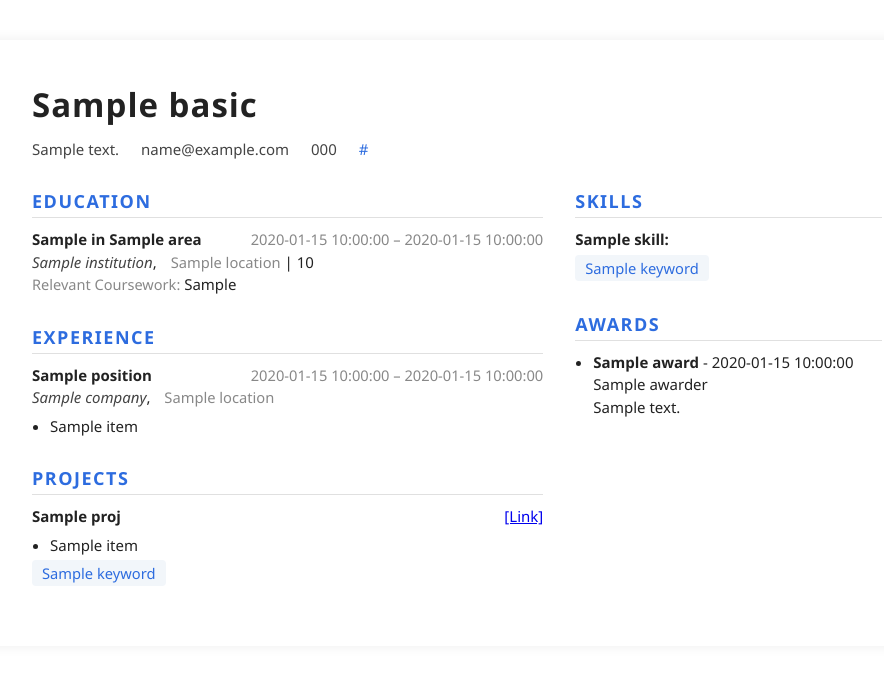
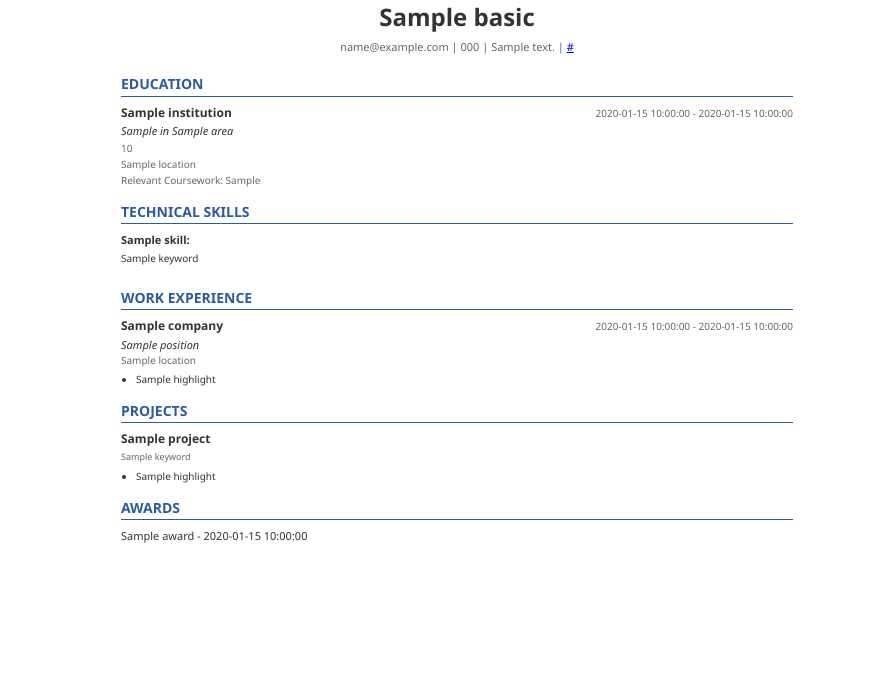
Before and after one commit to Lawrence-Xie999/resume, a Flask app: template backend/templates/default_template.html in a window 1280 px wide. Shown: the top 685 px of the page, without its empty margins (183-1067 px from the left). Run offline with Flask 3, Linux system fonts and the light colour scheme; the template is opened without the code that fills it: most values are stand-ins (such as "Sample title", 1, 10 or a date in 2020).

```diff
--- a/backend/app.py
+++ b/backend/app.py
@@ -4,6 +4,7 @@ from flask import Flask
 from services.openai_client import apikey_bp
 from dotenv import load_dotenv
 from docs.upload import upload_bp
+from docs.generate import generate_bp
 
 load_dotenv()
 
@@ -12,9 +13,9 @@ app.secret_key=os.getenv("SESSION_SECRET_KEY")
 if not app.secret_key:
     raise RuntimeError("SESSION_SECRET_KEY Not Set")
 
-
 app.register_blueprint(apikey_bp)
 app.register_blueprint(upload_bp)
+app.register_blueprint(generate_bp)
 
 if __name__=="__main__":
     app.run(host="127.0.0.1",port=5001, debug= True)
--- a/backend/docs/extract.py
+++ b/backend/docs/extract.py
@@ -39,7 +39,7 @@ def extract_bp()->str:
 
     if not resume_filename or jd_filename:
         status["message"] = "extract_text"
-        status["error"] = "No filename provided"
+        status["error"] = "No filename"
         status["code"] = 400
         return jsonify(status), status["code"]
 
--- a/backend/docs/upload.py
+++ b/backend/docs/upload.py
@@ -17,7 +17,7 @@ def allowed_file(filename:str) -> bool:
     return '.' in filename and filename.rsplit('.',1)[1].lower() in ALLOWED_EXTENSIONS
 
 # Get a filename different from existing files
-def get_unique_filename(folder,filename):
+def get_unique_filename(folder:str,filename:str)->str:
     name, ext=os.path.splitext(filename)
     counter=1
     new_filename=filename
--- a/backend/templates/default_template.html
+++ b/backend/templates/default_template.html
@@ -3,188 +3,233 @@
 <head>
     <meta charset="UTF-8">
     <title>{{ basics.name }} - Resume</title>
-    <meta name="viewport" content="width=device-width, initial-scale=1">
     <style>
-        /* Reset and base styles */
-        html, body {
+        @page {
+            size: A4;
+            margin: 0.5in;  /* Reduced margin to give more space */
+        }
+
+        body {
             margin: 0;
             padding: 0;
-            font-family: 'Segoe UI', 'Arial', sans-serif;
-            background: #fff;
-            color: #222;
-            font-size: 15px;
-            line-height: 1.5;
+            font-family: 'Segoe UI', Arial, sans-serif;
+            font-size: 11px;
+            line-height: 1.4;
+            color: #333;
         }
-        body {
-            max-width: 850px;
-            margin: 40px auto;
-            padding: 40px 50px;
-            box-shadow: 0 0 12px #eee;
-            background: #fff;
+
+        .container {
+            max-width: 7in;
+            margin: 0 auto;
+            padding: 0;
         }
-        h1, h2, h3 {
-            margin: 0 0 8px 0;
-            font-weight: 600;
+
+        /* Header */
+        .header {
+            text-align: center;
+            margin-bottom: 20px;
         }
-        h1 {
-            font-size: 2.2em;
-            letter-spacing: 1px;
+
+        .name {
+            font-size: 24px;
+            font-weight: bold;
+            margin-bottom: 5px;
         }
-        h2 {
-            font-size: 1.2em;
-            color: #2d6cdf;
-            border-bottom: 1.5px solid #e0e0e0;
+
+        .contact {
+            font-size: 11px;
+            color: #666;
+        }
+
+        /* Sections */
+        .section {
+            margin-bottom: 15px;
+        }
+
+        .section-title {
+            font-size: 14px;
+            font-weight: bold;
+            color: #2c5aa0;
+            border-bottom: 1px solid #2c5aa0;
+            margin-bottom: 8px;
             padding-bottom: 2px;
-            margin-top: 28px;
+        }
+
+        /* Education */
+        .edu-item {
             margin-bottom: 10px;
-            text-transform: uppercase;
-            letter-spacing: 1.5px;
         }
-        .section {
-            margin-bottom: 18px;
-        }
-        .contact-info {
-            margin-top: 8px;
-            font-size: 1em;
-            color: #444;
-        }
-        .contact-info span {
-            margin-right: 18px;
-        }
-        .contact-info a {
-            color: #2d6cdf;
-            text-decoration: none;
-        }
-        .two-col {
-            display: flex;
-            gap: 32px;
-        }
-        .left-col {
-            flex: 2;
-        }
-        .right-col {
-            flex: 1.2;
-        }
-        .edu-entry, .work-entry, .project-entry {
-            margin-bottom: 16px;
-        }
-        .edu-header, .work-header, .project-header {
+
+        .edu-header {
             display: flex;
             justify-content: space-between;
             align-items: baseline;
         }
-        .edu-degree, .work-title, .project-title {
-            font-weight: 600;
+
+        .edu-institution {
+            font-weight: bold;
+            font-size: 12px;
         }
-        .edu-institution, .work-company {
+
+        .edu-dates {
+            font-size: 10px;
+            color: #666;
+        }
+
+        .edu-degree {
             font-style: italic;
-            color: #444;
+            margin-top: 2px;
         }
-        .edu-date, .work-date, .project-date {
-            color: #888;
-            font-size: 0.98em;
-            margin-left: 10px;
-            white-space: nowrap;
+
+        .edu-details {
+            font-size: 10px;
+            color: #666;
+            margin-top: 2px;
         }
-        .edu-location, .work-location {
-            color: #888;
-            font-size: 0.98em;
-            margin-left: 10px;
+
+        /* Skills */
+        .skills-grid {
+            display: grid;
+            grid-template-columns: 1fr 1fr;
+            gap: 10px;
         }
-        ul {
-            margin: 6px 0 0 18px;
-            padding: 0;
+
+        .skill-category {
+            margin-bottom: 8px;
         }
-        ul li {
+
+        .skill-name {
+            font-weight: bold;
             margin-bottom: 3px;
         }
-        .skills-list, .keywords-list {
+
+        .skill-items {
+            font-size: 10px;
+        }
+
+        /* Work Experience */
+        .work-item {
+            margin-bottom: 12px;
+        }
+
+        .work-header {
             display: flex;
-            flex-wrap: wrap;
-            gap: 8px 14px;
-            margin: 4px 0 0 0;
-            padding: 0;
-            list-style: none;
+            justify-content: space-between;
+            align-items: baseline;
         }
-        .skills-list li, .keywords-list li {
-            background: #f2f6fa;
-            color: #2d6cdf;
-            border-radius: 4px;
-            padding: 2px 10px;
-            font-size: 0.98em;
-            margin-bottom: 2px;
+
+        .work-company {
+            font-weight: bold;
+            font-size: 12px;
         }
-        /* Responsive */
-        @media (max-width: 700px) {
-            body {
-                padding: 18px 6vw;
+
+        .work-dates {
+            font-size: 10px;
+            color: #666;
         }
-            .two-col {
-                flex-direction: column;
-                gap: 0;
+
+        .work-position {
+            font-style: italic;
+            margin-top: 2px;
+            font-size: 11px;
         }
+
+        .work-location {
+            font-size: 10px;
+            color: #666;
+        }
+
+        .highlights {
+            margin-top: 5px;
+            padding-left: 15px;
+        }
+
+        .highlights li {
+            margin-bottom: 3px;
+            font-size: 10px;
+        }
+
+        /* Projects */
+        .project-item {
+            margin-bottom: 12px;
+        }
+
+        .project-name {
+            font-weight: bold;
+            font-size: 12px;
+            margin-bottom: 3px;
+        }
+
+        .project-keywords {
+            font-size: 9px;
+            color: #666;
+            margin-bottom: 5px;
         }
     </style>
 </head>
 <body>
+    <div class="container">
         <!-- Header -->
-    <h1>{{ basics.name }}</h1>
-    <div class="contact-info">
-        <span>{{ basics.address }}</span>
-        <span>{{ basics.email }}</span>
-        <span>{{ basics.phone }}</span>
-        <span>
-            <a href="https://{{ basics.website }}" target="_blank">{{ basics.website }}</a>
-        </span>
+        <div class="header">
+            <div class="name">{{ basics.name }}</div>
+            <div class="contact">
+                {{ basics.email }} | {{ basics.phone }} | {{ basics.address }}
+                {% if basics.website %}
+                | <a href="https://{{ basics.website }}">{{ basics.website }}</a>
+                {% endif %}
+            </div>
         </div>
 
-    <div class="two-col">
-        <!-- Left Column: Education, Work, Projects -->
-        <div class="left-col">
         <!-- Education -->
         <div class="section">
-                <h2>Education</h2>
+            <div class="section-title">EDUCATION</div>
             {% for edu in education %}
-                <div class="edu-entry">
+            <div class="edu-item">
                 <div class="edu-header">
-                        <span class="edu-degree">{{ edu.studyType }} in {{ edu.area }}</span>
-                        <span class="edu-date">{{ edu.startDate }} – {{ edu.endDate }}</span>
+                    <div class="edu-institution">{{ edu.institution }}</div>
+                    <div class="edu-dates">{{ edu.startDate }} - {{ edu.endDate }}</div>
                 </div>
-                    <div>
-                        <span class="edu-institution">{{ edu.institution }}</span>,
-                        <span class="edu-location">{{ edu.location }}</span>
+                <div class="edu-degree">{{ edu.studyType }} in {{ edu.area }}</div>
                 {% if edu.score %}
-                        <span class="edu-score">| {{ edu.score }}</span>
+                <div class="edu-details">{{ edu.score }}</div>
                 {% endif %}
-                    </div>
+                {% if edu.location %}
+                <div class="edu-details">{{ edu.location }}</div>
+                {% endif %}
                 {% if edu.additionalAreas %}
-                    <div>
-                        <span style="color:#888;font-size:0.97em;">Relevant Coursework:</span>
-                        <span>
-                            {{ edu.additionalAreas | join(', ') }}
-                        </span>
-                    </div>
+                <div class="edu-details">Relevant Coursework: {{ edu.additionalAreas | join(', ') }}</div>
                 {% endif %}
             </div>
             {% endfor %}
         </div>
 
+        <!-- Technical Skills -->
+        <div class="section">
+            <div class="section-title">TECHNICAL SKILLS</div>
+            <div class="skills-grid">
+                {% for skill in skills %}
+                <div class="skill-category">
+                    <div class="skill-name">{{ skill.name }}:</div>
+                    <div class="skill-items">{{ skill.keywords | join(', ') }}</div>
+                </div>
+                {% endfor %}
+            </div>
+        </div>
+
         <!-- Work Experience -->
         <div class="section">
-                <h2>Experience</h2>
+            <div class="section-title">WORK EXPERIENCE</div>
             {% for job in work %}
-                <div class="work-entry">
+            <div class="work-item">
                 <div class="work-header">
-                        <span class="work-title">{{ job.position }}</span>
-                        <span class="work-date">{{ job.startDate }} – {{ job.endDate }}</span>
+                    <div class="work-company">{{ job.company }}</div>
+                    <div class="work-dates">{{ job.startDate }} - {{ job.endDate }}</div>
                 </div>
-                    <div>
-                        <span class="work-company">{{ job.company }}</span>,
-                        <span class="work-location">{{ job.location }}</span>
-                    </div>
-                    <ul>
-                        {% for item in job.highlights %}
-                        <li>{{ item }}</li>
+                <div class="work-position">{{ job.position }}</div>
+                <div class="work-location">{{ job.location }}</div>
+                <ul class="highlights">
+                    {% for highlight in job.highlights %}
+                    <li>{{ highlight }}</li>
                     {% endfor %}
                 </ul>
             </div>
@@ -193,64 +238,29 @@
 
         <!-- Projects -->
         <div class="section">
-                <h2>Projects</h2>
-                {% for proj in projects %}
-                <div class="project-entry">
-                    <div class="project-header">
-                        <span class="project-title">{{ proj.name }}</span>
-                        {% if proj.url %}
-                        <span class="project-link"><a href="{{ proj.url }}" target="_blank">[Link]</a></span>
-                        {% endif %}
-                    </div>
-                    <ul>
-                        {% for item in proj.highlights %}
-                        <li>{{ item }}</li>
-                        {% endfor %}
-                    </ul>
-                    {% if proj.keywords %}
-                    <ul class="keywords-list">
-                        {% for kw in proj.keywords %}
-                        <li>{{ kw }}</li>
-                        {% endfor %}
-                    </ul>
-                    {% endif %}
-                </div>
-                {% endfor %}
-            </div>
-        </div>
-
-        <!-- Right Column: Skills, Awards -->
-        <div class="right-col">
-            <!-- Skills -->
-            <div class="section">
-                <h2>Skills</h2>
-                {% for skill in skills %}
-                <div>
-                    <strong>{{ skill.name }}:</strong>
-                    <ul class="skills-list">
-                        {% for kw in skill.keywords %}
-                        <li>{{ kw }}</li>
+            <div class="section-title">PROJECTS</div>
+            {% for project in projects %}
+            <div class="project-item">
+                <div class="project-name">{{ project.name }}</div>
+                <div class="project-keywords">{{ project.keywords | join(' • ') }}</div>
+                <ul class="highlights">
+                    {% for highlight in project.highlights %}
+                    <li>{{ highlight }}</li>
                     {% endfor %}
                 </ul>
             </div>
             {% endfor %}
         </div>
+
         <!-- Awards (if any) -->
         {% if awards and awards|length > 0 %}
         <div class="section">
-                <h2>Awards</h2>
-                <ul>
+            <div class="section-title">AWARDS</div>
             {% for award in awards %}
-                    <li>
-                        <strong>{{ award.title }}</strong> - {{ award.date }}<br>
-                        <span>{{ award.awarder }}</span>
-                        <div>{{ award.summary }}</div>
-                    </li>
+            <div>{{ award.title }} - {{ award.date }}</div>
             {% endfor %}
-                </ul>
         </div>
         {% endif %}
     </div>
-    </div>
 </body>
 </html>
```
Also changed, not shown: backend/docs/generate.py (added, +46 -0 lines), backend/templates/default_template2.html (+178 -66 lines), backend/test_weasyprint.py (added, +10 -0 lines), backend/__init__,.py (deleted), 4 other files. Lines whose indentation alone changed are shown as unchanged.
